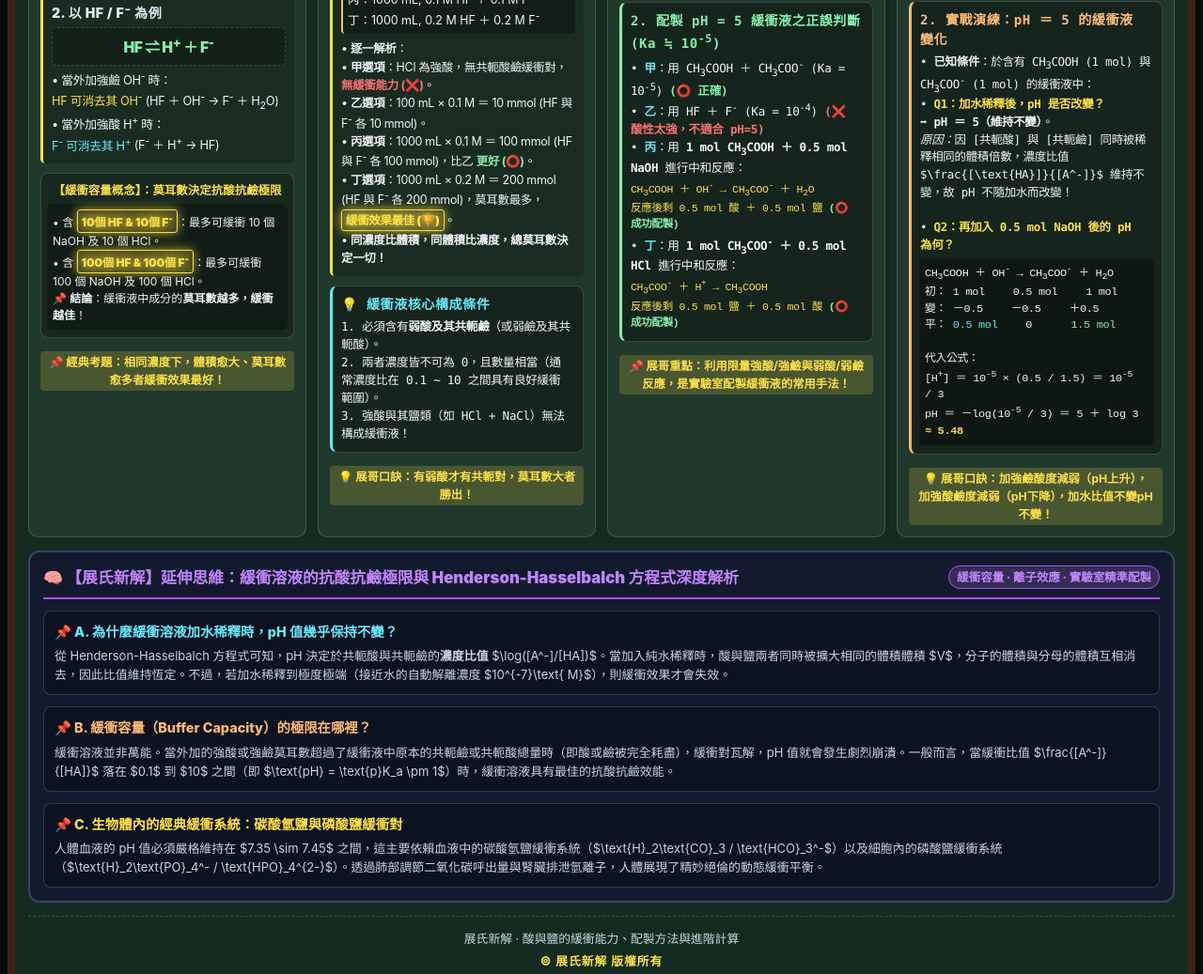
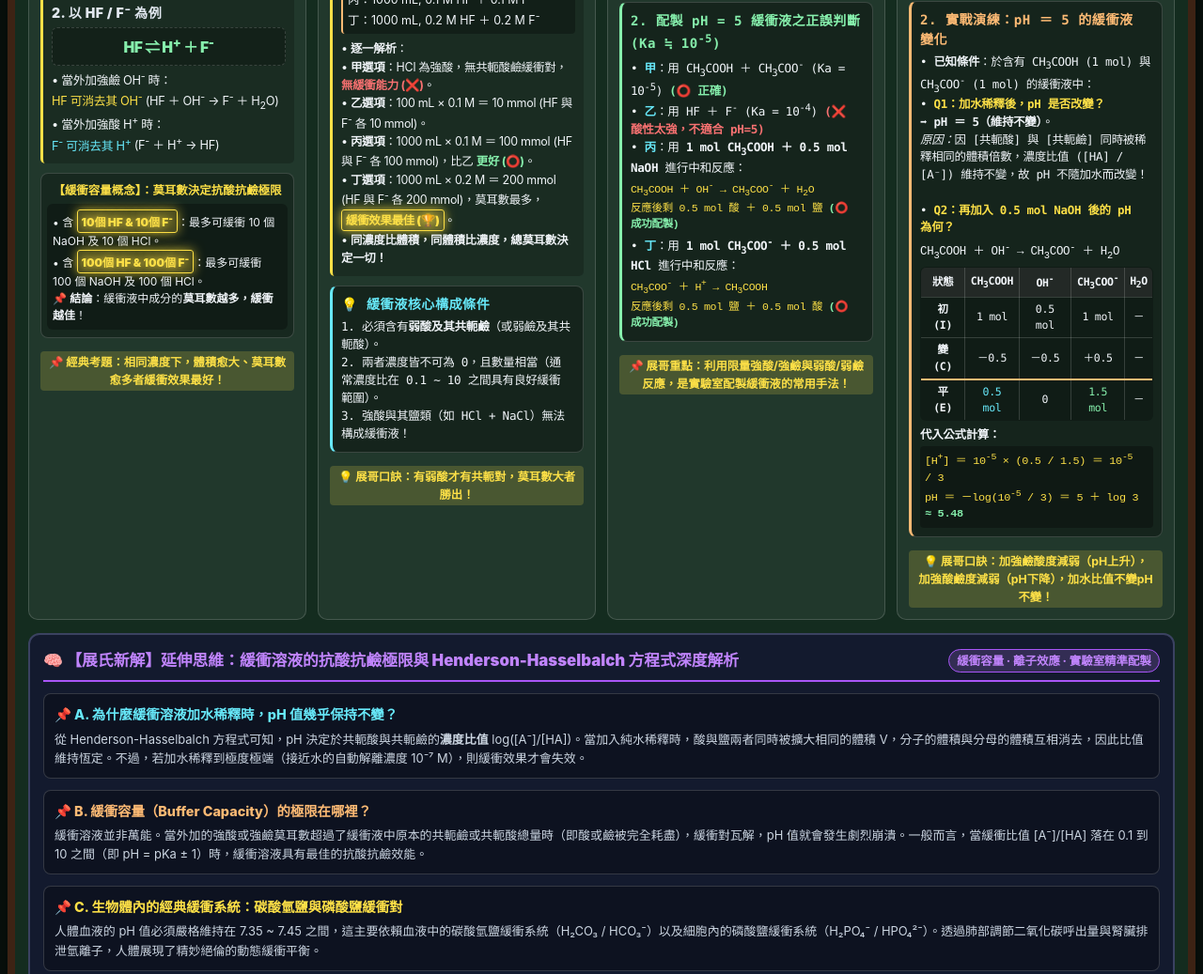
Before and after one commit to Jelly-ChinChan/Acid-base-hand-out10, a plain HTML site: page index.html in a window 1280 px wide. Shown: the part 356-1393 px from the top of the page at 94% size. Drawn offline with Linux system fonts and the light colour scheme.

Commit message:
Update chemical notation and formatting in index.html

```diff
--- a/index.html
+++ b/index.html
@@ -605,17 +605,25 @@
             • <b>已知條件</b>：於含有 CH<sub>3</sub>COOH (1 mol) 與 CH<sub>3</sub>COO<sup>-</sup> (1 mol) 的緩衝液中：<br>
             • <b style="color:var(--chalk-yellow);">Q1：加水稀釋後，pH 是否改變？</b><br>
             ➡ <b>pH ＝ 5（維持不變）</b>。<br>
-            <i>原因：</i>因 [共軛酸] 與 [共軛鹼] 同時被稀釋相同的體積倍數，濃度比值 $\frac{[\text{HA}]}{[A^-]}$ 維持不變，故 pH 不隨加水而改變！<br><br>
+            <i>原因：</i>因 [共軛酸] 與 [共軛鹼] 同時被稀釋相同的體積倍數，濃度比值 ([HA] / [A⁻]) 維持不變，故 pH 不隨加水而改變！<br><br>
 
             • <b style="color:var(--chalk-yellow);">Q2：再加入 0.5 mol NaOH 後的 pH 為何？</b><br>
-            <div style="background: rgba(0,0,0,0.35); padding: 5px; border-radius: 4px; margin-top: 4px; font-family: monospace; font-size: 0.74rem;">
-              CH<sub>3</sub>COOH ＋ OH<sup>-</sup> → CH<sub>3</sub>COO<sup>-</sup> ＋ H<sub>2</sub>O<br>
-              初： 1 mol　　 0.5 mol　　 1 mol<br>
-              變： －0.5　　 －0.5　　 ＋0.5<br>
-              平： <span style="color:var(--chalk-cyan);">0.5 mol</span>　　 0　　　 <span style="color:var(--chalk-green);">1.5 mol</span><br><br>
-              代入公式：<br>
-              [H<sup>+</sup>] ＝ 10<sup>-5</sup> × (0.5 / 1.5) ＝ 10<sup>-5</sup> / 3<br>
-              pH ＝ －log(10<sup>-5</sup> / 3) ＝ 5 ＋ log 3 <span style="color:var(--chalk-yellow); font-weight:bold;">≈ 5.48</span>
+            <div style="font-family:monospace; margin-top:4px;">
+              CH<sub>3</sub>COOH ＋ OH<sup>-</sup> → CH<sub>3</sub>COO<sup>-</sup> ＋ H<sub>2</sub>O
+            </div>
+            <table class="role-table" style="font-size:0.72rem; margin:4px 0;">
+              <tr style="background:rgba(0,0,0,0.4);"><th>狀態</th><th>CH<sub>3</sub>COOH</th><th>OH<sup>-</sup></th><th>CH<sub>3</sub>COO<sup>-</sup></th><th>H<sub>2</sub>O</th></tr>
+              <tr><td><b>初 (I)</b></td><td>1 mol</td><td>0.5 mol</td><td>1 mol</td><td>－</td></tr>
+              <tr style="border-bottom: 2px solid var(--chalk-orange);"><td><b>變 (C)</b></td><td>－0.5</td><td>－0.5</td><td>＋0.5</td><td>－</td></tr>
+              <tr><td><b>平 (E)</b></td><td><span style="color:var(--chalk-cyan);">0.5 mol</span></td><td>0</td><td><span style="color:var(--chalk-green);">1.5 mol</span></td><td>－</td></tr>
+            </table>
+
+            <div style="margin-top: 6px;">
+              <b>代入公式計算：</b><br>
+              <div style="font-family:monospace; margin-top:2px; font-size:0.74rem; color:var(--chalk-yellow); background:rgba(0,0,0,0.3); padding:5px; border-radius:4px;">
+                [H<sup>+</sup>] ＝ 10<sup>-5</sup> × (0.5 / 1.5) ＝ 10<sup>-5</sup> / 3<br>
+                pH ＝ －log(10<sup>-5</sup> / 3) ＝ 5 ＋ log 3 <span style="font-weight:bold; color:var(--chalk-green);">≈ 5.48</span>
+              </div>
             </div>
           </div>
         </div>
@@ -644,7 +652,7 @@
             📌 A. 為什麼緩衝溶液加水稀釋時，pH 值幾乎保持不變？
           </div>
           <p style="font-size:0.81rem; color:var(--text-sub); line-height:1.55;">
-            從 Henderson-Hasselbalch 方程式可知，pH 決定於共軛酸與共軛鹼的<b>濃度比值</b> $\log([A^-]/[HA])$。當加入純水稀釋時，酸與鹽兩者同時被擴大相同的體積體積 $V$，分子的體積與分母的體積互相消去，因此比值維持恆定。不過，若加水稀釋到極度極端（接近水的自動解離濃度 $10^{-7}\text{ M}$），則緩衝效果才會失效。
+            從 Henderson-Hasselbalch 方程式可知，pH 決定於共軛酸與共軛鹼的<b>濃度比值</b> log([A⁻]/[HA])。當加入純水稀釋時，酸與鹽兩者同時被擴大相同的體積 V，分子的體積與分母的體積互相消去，因此比值維持恆定。不過，若加水稀釋到極度極端（接近水的自動解離濃度 10⁻⁷ M），則緩衝效果才會失效。
           </p>
         </div>
 
@@ -654,7 +662,7 @@
             📌 B. 緩衝容量（Buffer Capacity）的極限在哪裡？
           </div>
           <p style="font-size:0.81rem; color:var(--text-sub); line-height:1.55;">
-            緩衝溶液並非萬能。當外加的強酸或強鹼莫耳數超過了緩衝液中原本的共軛鹼或共軛酸總量時（即酸或鹼被完全耗盡），緩衝對瓦解，pH 值就會發生劇烈崩潰。一般而言，當緩衝比值 $\frac{[A^-]}{[HA]}$ 落在 $0.1$ 到 $10$ 之間（即 $\text{pH} = \text{p}K_a \pm 1$）時，緩衝溶液具有最佳的抗酸抗鹼效能。
+            緩衝溶液並非萬能。當外加的強酸或強鹼莫耳數超過了緩衝液中原本的共軛鹼或共軛酸總量時（即酸或鹼被完全耗盡），緩衝對瓦解，pH 值就會發生劇烈崩潰。一般而言，當緩衝比值 [A⁻]/[HA] 落在 0.1 到 10 之間（即 pH = pKa ± 1）時，緩衝溶液具有最佳的抗酸抗鹼效能。
           </p>
         </div>
 
@@ -664,7 +672,7 @@
             📌 C. 生物體內的經典緩衝系統：碳酸氫鹽與磷酸鹽緩衝對
           </div>
           <p style="font-size:0.81rem; color:var(--text-sub); line-height:1.55;">
-            人體血液的 pH 值必須嚴格維持在 $7.35 \sim 7.45$ 之間，這主要依賴血液中的碳酸氫鹽緩衝系統（$\text{H}_2\text{CO}_3 / \text{HCO}_3^-$）以及細胞內的磷酸鹽緩衝系統（$\text{H}_2\text{PO}_4^- / \text{HPO}_4^{2-}$）。透過肺部調節二氧化碳呼出量與腎臟排泄氫離子，人體展現了精妙絕倫的動態緩衝平衡。
+            人體血液的 pH 值必須嚴格維持在 7.35 ~ 7.45 之間，這主要依賴血液中的碳酸氫鹽緩衝系統（H₂CO₃ / HCO₃⁻）以及細胞內的磷酸鹽緩衝系統（H₂PO₄⁻ / HPO₄²⁻）。透過肺部調節二氧化碳呼出量與腎臟排泄氫離子，人體展現了精妙絕倫的動態緩衝平衡。
           </p>
         </div>
 
```
